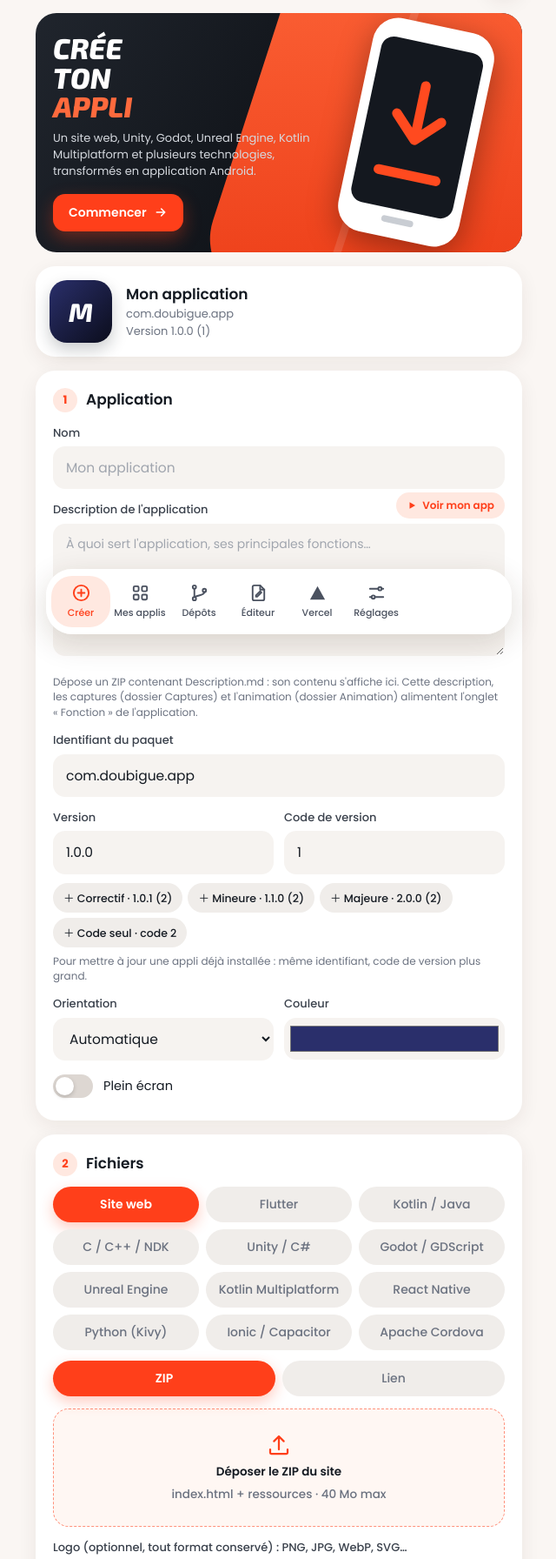
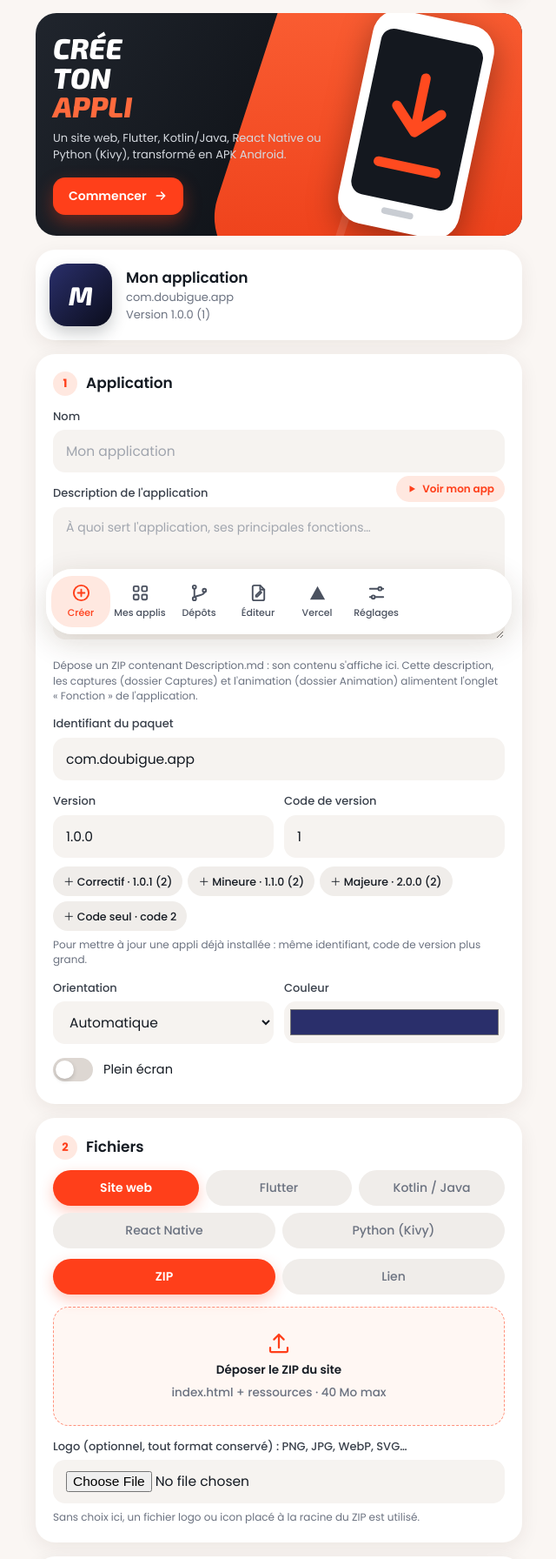
Before and after one commit to Doubigue/G-n-rateur, a plain HTML site: page index.html in a window 1280 px wide. Shown: the part 61-1853 px from the top of the page at 87% size, without its empty margins (319-959 px from the left). Drawn offline with nearby package versions, Linux system fonts and the light colour scheme.

Commit message:
Mise à jour depuis APK Studio

```diff
--- a/index.html
+++ b/index.html
@@ -362,7 +362,7 @@ body.lb #toast{bottom:calc(env(safe-area-inset-bottom,0px) + 172px)}
 <section id="vForm">
   <div id="edBar" class="edbar" style="display:none"><span id="edTxt"></span><button type="button" class="mini2" id="edX">Annuler</button></div>
   <div class="hero" id="hero">
-    <div class="hl"><h2>Crée<br>ton<br><em>appli</em></h2><p>Un site web, Unity, Godot, Unreal Engine, Kotlin Multiplatform et plusieurs technologies, transformés en application Android.</p><button type="button" class="cta" id="cta">Commencer <svg width="16" height="16" viewBox="0 0 24 24" fill="none" stroke="#fff" stroke-width="2.4" stroke-linecap="round" stroke-linejoin="round"><path d="M5 12h14m-6-6l6 6-6 6"/></svg></button></div>
+    <div class="hl"><h2>Crée<br>ton<br><em>appli</em></h2><p>Un site web, Flutter, Kotlin/Java, React Native ou Python (Kivy), transformé en APK Android.</p><button type="button" class="cta" id="cta">Commencer <svg width="16" height="16" viewBox="0 0 24 24" fill="none" stroke="#fff" stroke-width="2.4" stroke-linecap="round" stroke-linejoin="round"><path d="M5 12h14m-6-6l6 6-6 6"/></svg></button></div>
     <svg class="art" viewBox="0 0 120 150" aria-hidden="true"><g transform="rotate(12 60 75)"><rect x="22" y="8" width="76" height="134" rx="16" fill="#fff"/><rect x="28" y="20" width="64" height="104" rx="8" fill="#14181F"/><path d="M60 46v34m0 0l-14-14m14 14l14-14M42 102h36" stroke="#FF4A1F" stroke-width="6" stroke-linecap="round" stroke-linejoin="round" fill="none"/><rect x="50" y="129" width="20" height="4" rx="2" fill="#C9CDD3"/></g></svg>
   </div>
   <div class="preview" aria-label="Aperçu de l'application">
@@ -404,11 +404,7 @@ body.lb #toast{bottom:calc(env(safe-area-inset-bottom,0px) + 172px)}
 
     <div class="panel">
       <h2><span>2</span>Fichiers</h2>
-      <div class="seg wrap" role="radiogroup" aria-label="Type de projet"><label><input type="radio" name="mode" value="web" checked><span>Site web</span></label><label><input type="radio" name="mode" value="flutter"><span>Flutter</span></label><label><input type="radio" name="mode" value="native"><span>Kotlin / Java</span></label><label><input type="radio" name="mode" value="ccpp"><span>C / C++ / NDK</span></label>
-<label><input type="radio" name="mode" value="unity"><span>Unity / C#</span></label>
-<label><input type="radio" name="mode" value="godot"><span>Godot / GDScript</span></label>
-<label><input type="radio" name="mode" value="unreal"><span>Unreal Engine</span></label>
-<label><input type="radio" name="mode" value="kmp"><span>Kotlin Multiplatform</span></label><label><input type="radio" name="mode" value="reactnative"><span>React Native</span></label><label><input type="radio" name="mode" value="python"><span>Python (Kivy)</span></label><label><input type="radio" name="mode" value="ionic"><span>Ionic / Capacitor</span></label><label><input type="radio" name="mode" value="cordova"><span>Apache Cordova</span></label></div>
+      <div class="seg wrap" role="radiogroup" aria-label="Type de projet"><label><input type="radio" name="mode" value="web" checked><span>Site web</span></label><label><input type="radio" name="mode" value="flutter"><span>Flutter</span></label><label><input type="radio" name="mode" value="native"><span>Kotlin / Java</span></label><label><input type="radio" name="mode" value="reactnative"><span>React Native</span></label><label><input type="radio" name="mode" value="python"><span>Python (Kivy)</span></label></div>
       <div id="zipBox"><div class="seg" role="radiogroup" aria-label="Source du projet" style="margin-bottom:6px"><label><input type="radio" name="src" value="zip" checked><span>ZIP</span></label><label><input type="radio" name="src" value="link"><span>Lien</span></label></div>
       <label class="drop" id="dz" for="zip"><svg width="30" height="30" viewBox="0 0 24 24" fill="none" stroke="#FF3F1A" stroke-width="1.8" stroke-linecap="round" stroke-linejoin="round"><path d="M12 16V4m0 0L7.5 8.5M12 4l4.5 4.5M4 16v3a1 1 0 001 1h14a1 1 0 001-1v-3"/></svg><b id="zn">Déposer le ZIP du site</b><span id="zs">index.html + ressources · 40 Mo max</span><input id="zip" type="file" accept=".zip,application/zip"></label><button type="button" class="clr" id="zipClr">✕ Vider le fichier</button><button type="button" class="mini2" id="aiBtn" style="display:none;margin-top:10px">✨ Analyser avec l'IA</button></div>
       <div id="lnkBox" style="display:none"><label for="url">Lien source</label><input id="url" type="url" inputmode="url" autocapitalize="none" autocorrect="off" placeholder="https://…"><small class="h" id="lnkHint"></small></div>
@@ -886,24 +882,10 @@ const TYPES={
     ok:n=>n.some(x=>/(^|\/)pubspec\.yaml$/i.test(x)||/\.dart$/i.test(x)),err:'Aucun pubspec.yaml ni fichier .dart dans le ZIP.'},
   native:{label:'Kotlin / Java',long:'Android natif (Gradle)',json:'native.json',wf:'Build Android natif APK',zn:'Déposer le projet Android (ZIP)',zs:'Projet Android Studio : settings.gradle + app/ · 40 Mo max',
     ok:n=>n.some(x=>/(^|\/)settings\.gradle(\.kts)?$/i.test(x)),err:'Aucun settings.gradle(.kts) dans le ZIP : envoie un projet Android Studio complet.'},
-  ccpp:{label:'C / C++ / Android NDK',long:'C / C++ (GCC, Clang, NDK, CMake)',json:'native-code.json',wf:'Build C / C++ / NDK',zn:'Déposer le projet C / C++ (ZIP)',zs:'CMakeLists.txt, .c, .cpp, Android Gradle · 40 Mo max',
-    ok:n=>n.some(x=>/(^|\/)CMakeLists\.txt$/i.test(x)||/\.(c|cc|cpp|cxx|h|hpp)$/i.test(x)||/(^|\/)settings\.gradle(\.kts)?$/i.test(x)),err:'Aucun fichier C/C++ ni CMakeLists.txt détecté dans le ZIP.'},
-  unity:{label:'Unity / C#',long:'Unity (C# → Android)',json:'unity.json',wf:'Build Unity Android APK',zn:'Déposer le projet Unity (ZIP)',zs:'Assets/, Packages/ et ProjectSettings/ · Unity Android · 40 Mo max',
-    ok:n=>n.some(x=>/(^|\/)ProjectSettings\/ProjectVersion\.txt$/i.test(x))&&n.some(x=>/(^|\/)Assets\//i.test(x)),err:'Projet Unity incomplet : ProjectSettings/ProjectVersion.txt et Assets/ sont requis.'},
-  godot:{label:'Godot / GDScript',long:'Godot Engine (Android)',json:'godot.json',wf:'Build Godot Android APK',zn:'Déposer le projet Godot (ZIP)',zs:'project.godot + scènes et scripts · 40 Mo max',
-    ok:n=>n.some(x=>/(^|\/)project\.godot$/i.test(x)),err:'Fichier project.godot introuvable dans le ZIP.'},
-  unreal:{label:'Unreal Engine',long:'Unreal Engine (Android)',json:'unreal.json',wf:'Build Unreal Android APK',zn:'Déposer le projet Unreal (ZIP)',zs:'Fichier .uproject + Content/ et Config/ · runner Unreal requis · 40 Mo max',
-    ok:n=>n.some(x=>/\.uproject$/i.test(x)),err:'Aucun fichier .uproject trouvé dans le ZIP.'},
-  kmp:{label:'Kotlin Multiplatform',long:'Kotlin Multiplatform (Android)',json:'kmp.json',wf:'Build Kotlin Multiplatform APK',zn:'Déposer le projet Kotlin Multiplatform (ZIP)',zs:'settings.gradle(.kts) + module Android · 40 Mo max',
-    ok:n=>n.some(x=>/(^|\/)settings\.gradle(\.kts)?$/i.test(x))&&n.some(x=>/(^|\/)(composeApp|androidApp|shared)\//i.test(x)),err:'Projet Kotlin Multiplatform incomplet : settings.gradle(.kts) et module Android attendus.'},
   reactnative:{label:'React Native',long:'React Native / Expo',json:'reactnative.json',wf:'Build React Native APK',zn:'Déposer le projet React Native (ZIP)',zs:'package.json + App.js (Expo ou RN) · 40 Mo max',
     ok:n=>n.some(x=>/(^|\/)package\.json$/i.test(x)),err:'Aucun package.json dans le ZIP.'},
   python:{label:'Python (Kivy)',long:'Python / Kivy (Buildozer)',json:'python.json',wf:'Build Python APK',zn:'Déposer le projet Python (ZIP)',zs:'main.py (+ buildozer.spec facultatif) · 40 Mo max',
-    ok:n=>n.some(x=>/(^|\/)main\.py$/i.test(x)),err:'Aucun main.py dans le ZIP.'},
-  ionic:{label:'Ionic / Capacitor',long:'Ionic / Capacitor',json:'ionic.json',wf:'Build Ionic APK',zn:'Déposer le projet Ionic (ZIP)',zs:'package.json + configuration Ionic/Capacitor · 40 Mo max',
-    ok:n=>n.some(x=>/(^|\/)package\.json$/i.test(x)),err:'Aucun package.json dans le ZIP Ionic.'},
-  cordova:{label:'Apache Cordova',long:'Apache Cordova',json:'cordova.json',wf:'Build Cordova APK',zn:'Déposer le projet Cordova (ZIP)',zs:'config.xml + www/ ou package.json · 40 Mo max',
-    ok:n=>n.some(x=>/(^|\/)config\.xml$/i.test(x)||/(^|\/)package\.json$/i.test(x)),err:'Aucun config.xml ou package.json dans le ZIP Cordova.'}
+    ok:n=>n.some(x=>/(^|\/)main\.py$/i.test(x)),err:'Aucun main.py dans le ZIP.'}
 };
 const typeDe=t=>TYPES[t]||TYPES.web;
 /* Ne retient que le run du workflow de ce build (ignore « pages build and deployment », etc.) */
@@ -1311,7 +1293,7 @@ $('f').addEventListener('submit',async e=>{
     if(lien){
       if(!/^https?:\/\//i.test(url))throw new Error('Entre un lien valide (https://…).');
       sourceKind=kindUrl(url);
-      if(mode()==='ccpp')throw new Error('Le mode C / C++ nécessite un fichier ZIP.');if(sourceKind==='site'&&mode()!=='web')throw new Error('Un lien de site web fonctionne seulement en mode Site web.');
+      if(sourceKind==='site'&&mode()!=='web')throw new Error('Un lien de site web fonctionne seulement en mode Site web.');
     }else if(zip){
       if(zip.size>40*1048576)throw new Error('ZIP trop volumineux (40 Mo max).');
       z=await JSZip.loadAsync(zip).catch(()=>{throw new Error('ZIP invalide.')});
```
